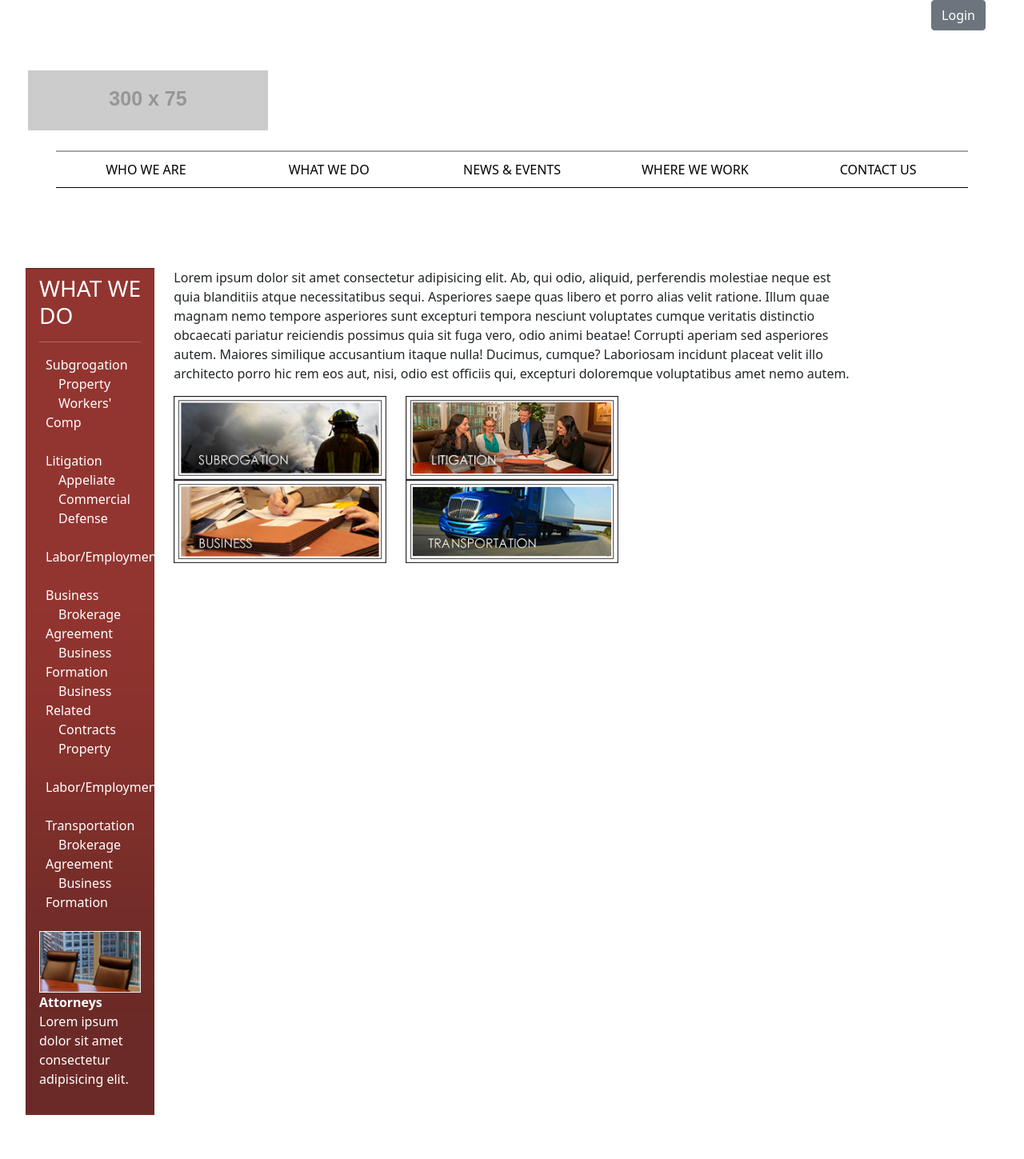
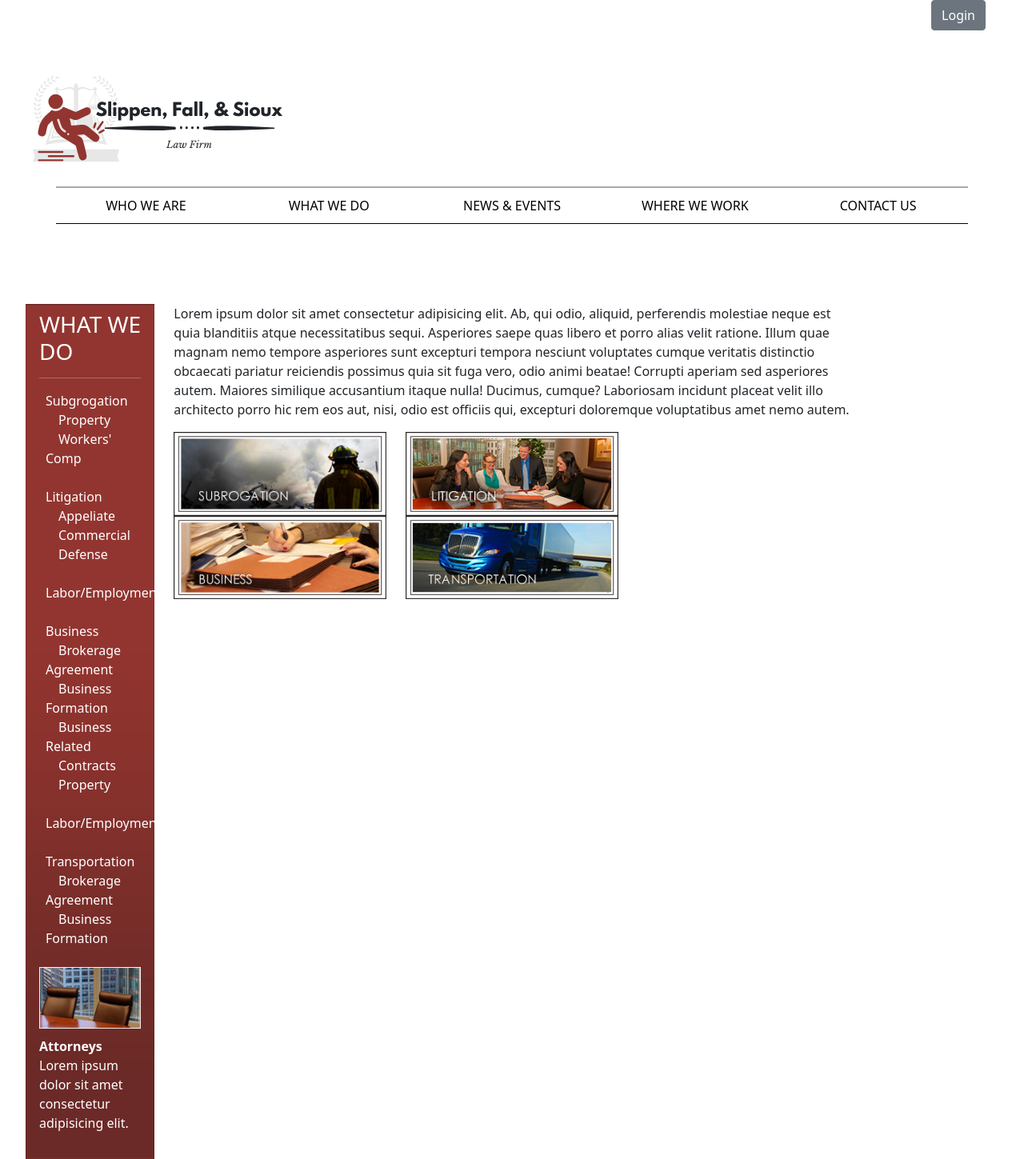
Before and after one commit to scarlettscoville/week1-lawgroupproject, a plain HTML site: page whatwedo.html in a window 1280 px wide. Shown: the top 1449 px of the page at 80% size. Drawn offline with nearby package versions, Linux system fonts and the light colour scheme; placeholder pictures from the web are drawn by us.

Commit message:
added logo and other updates

```diff
--- a/css/main.css
+++ b/css/main.css
@@ -140,3 +140,12 @@ p#join2 {
     color: black;
     font-weight: 300;
 }
+
+/* "What We Do" Specific*/
+
+#wwdsb{
+    display: block;
+    margin: auto;
+    padding-bottom: 10px;
+
+}
--- a/whatwedo.html
+++ b/whatwedo.html
@@ -14,7 +14,7 @@
     </div>
 
       <div id="logo">
-        <img src="http://via.placeholder.com/300x75">
+        <img src="./images/sfslogo.png">
       </div>
     <nav> <!-- Start of top navBar -->
         <div class="container">
@@ -27,14 +27,15 @@
           </div>
         </div>
       </nav> <!-- End of top navBar -->
-    <main>
+
+      <main>
         <div class="row row-cols-2">
 
                 <!--Left Sidebar-->
-            <div class="col-2 overflow-auto" style="min-width: 50;">
+            <div class="col-2 overflow-auto" style="min-width: 100px;">
                 <ul>
                     <li class="list-group-item justify-content-between align-items-start">
-                      <h3>WHAT WE DO</h3>
+                      <h3><div class="fw-normal">WHAT WE DO</div></h3>
                       <hr>
                       <div class="ms-2 me-auto">
                         <div>Subgrogation</div>
@@ -60,7 +61,7 @@
                             &emsp;Business Formation
                         <br><br>
                       </div>
-                      <img src="./images/content-navlink-attorneys.jpg" class="img-fluid" alt="image of chairs">
+                      <img id="wwdsb" src="./images/content-navlink-attorneys.jpg" class="img-fluid" alt="image of chairs">
                       <div class="fw-bold">Attorneys</div>
                        Lorem ipsum dolor sit amet consectetur adipisicing elit.
                       <br><br>
```
Also changed, not shown: contactus.html (+1 -1 lines), index.html (+1 -1 lines), wherewework.html (+1 -1 lines), images/sfslogo.png (added).
